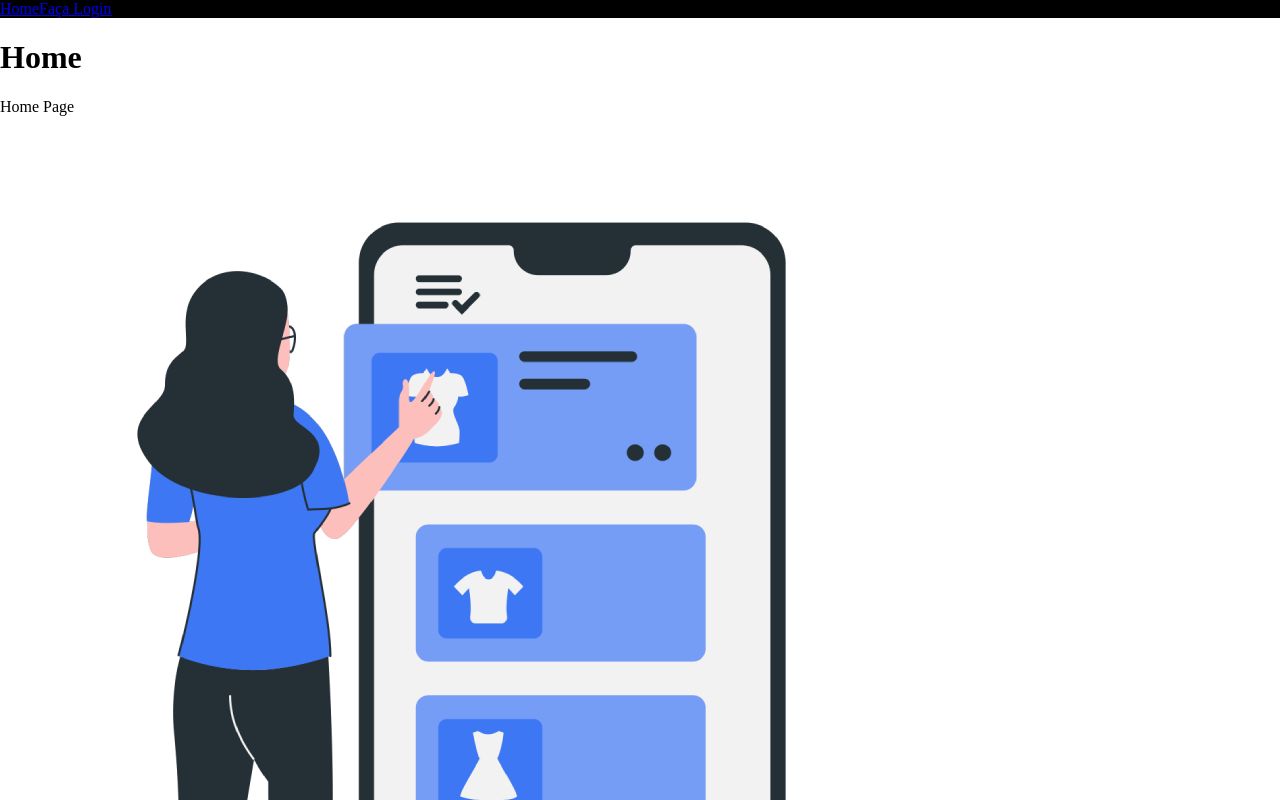
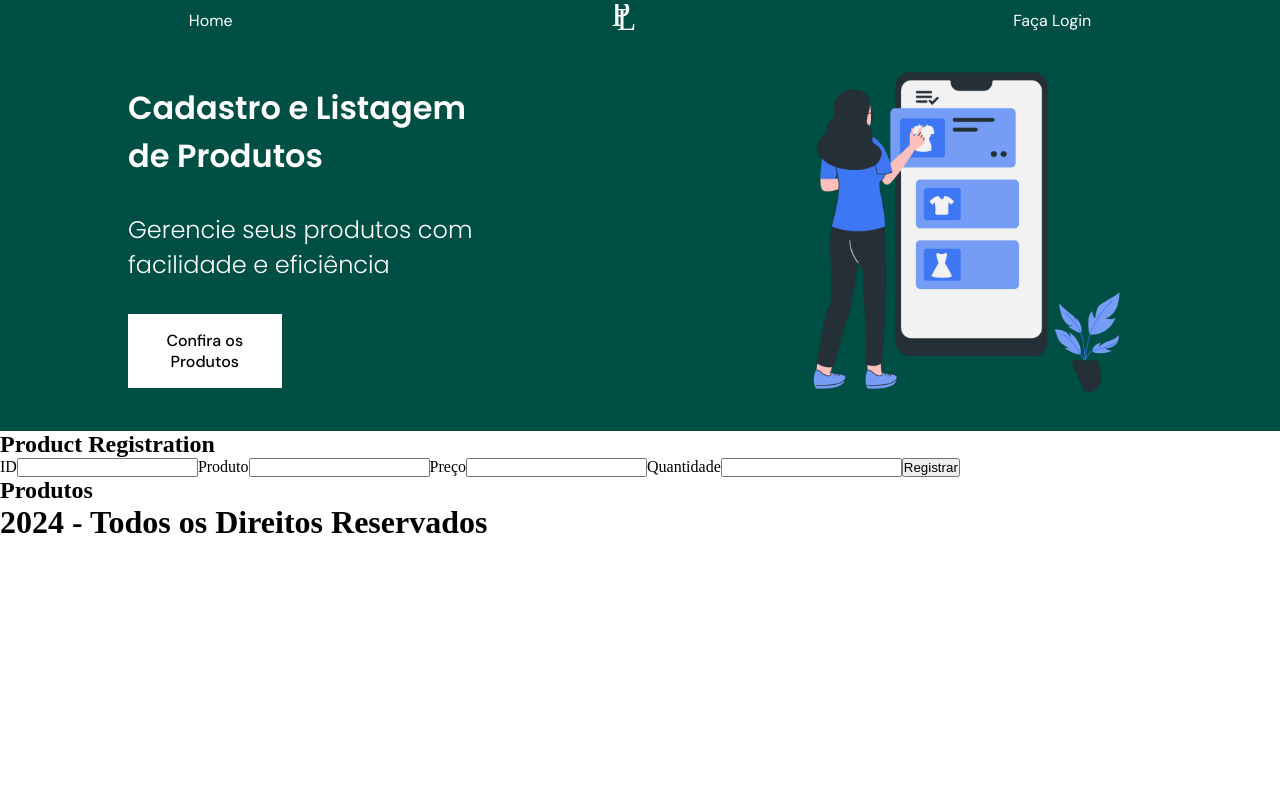
Before and after one commit to Vikcarvalhos/ProdList, a React (Vite) app: page / in a window 1280 px wide. Shown: the top 800 px of the page. Built offline with nearby package versions, Linux system fonts and the light colour scheme.

Commit message:
style: main and nav css style

```diff
--- a/src/components/Nav.jsx
+++ b/src/components/Nav.jsx
@@ -1,4 +1,7 @@
 import { Link } from 'react-router-dom';
+import logoBlack from '../assets/img/PLLogo.svg';
+import logoWhite from '../assets/img/PLLogoW.svg'
+import '../css/nav.css'
 
 function Nav() {
     const userInfo = localStorage.getItem('userInfo');
@@ -12,12 +15,19 @@ function Nav() {
         <>
             <header className='menu'>
                 <nav className='nav-menu'>
+                    <div className='nav-link-container'>
                         <Link to='/'>Home</Link>
+                    </div>
+                    <div className='nav-logo-container'>
+                        <Link to='/'><img className='nav-logo' src={logoWhite}/></Link>
+                    </div>
+                    <div className='nav-user-container'>
                         {userInfo ? (
                             <button onClick={handleLogoff}>Logoff</button>
                         ) : (
                             <Link to='/login'>Faça Login</Link>
                         )}
+                    </div>
                 </nav>
             </header>
         </>
--- /dev/null
+++ b/src/css/nav.css
@@ -0,0 +1,24 @@
+.menu{
+    background-color: var(--page-color-1);
+    font-family: "DM Sans", sans-serif;
+
+    .nav-menu{
+        display: flex;
+        justify-content: space-around;
+        align-items: center;
+        height: 5vh;
+        color: white;
+
+        a{
+            color: white;
+            text-decoration: none;
+        };
+
+        .nav-logo-container{
+            height: 80%;
+            .nav-logo{
+                height: 80%;
+            };
+        };
+    }
+}
--- a/src/css/style.css
+++ b/src/css/style.css
@@ -1,9 +1,53 @@
-body{
+@import url('https://fonts.googleapis.com/css2?family=DM+Sans:ital,opsz,wght@0,9..40,100..1000;1,9..40,100..1000&family=Poppins:ital,wght@0,100;0,200;0,300;0,400;0,500;0,600;0,700;0,800;0,900;1,100;1,200;1,300;1,400;1,500;1,600;1,700;1,800;1,900&display=swap');
+
+
+*{
     margin: 0;
     padding: 0;
     box-sizing: border-box;
+    --page-color-1: #004F44;
 }
 
-.menu{
-    background-color: black;
-}
+.main-container{
+    background-color: var(--page-color-1);
+    font-family: "Poppins", sans-serif;
+    color: white;
+
+    .main-content{
+        display: flex;
+        justify-content: space-around;
+        align-items: center;
+
+        .main-text{
+            display: flex;
+            flex-direction: column;
+            gap: 2rem;
+            width: 30%;
+            .home-title{
+                font-size: 2rem;
+                font-weight: 600;
+            };
+            .home-subtitle{
+                font-size: 1.5rem;
+                font-weight: 300;
+            };
+            .home-button{
+                font-family: "DM Sans", sans-serif;
+                width: 40%;
+                background-color: white;
+                padding: 1rem 2rem;
+                border: none;
+                font-size: 1rem;
+                font-weight: 500;
+                cursor: pointer;
+            };
+        }
+        .main-image{
+            width: 30%;
+
+            img{
+                width: 100%;
+            };
+        };
+    };
+};
--- a/src/routes/Home.jsx
+++ b/src/routes/Home.jsx
@@ -5,13 +5,14 @@ function Home(){
 
     return(
         <>
-            <main>
-                <div className="main-container">
-                    <div>
-                        <h1>Home</h1>
-                        <p>Home Page</p>
+            <main className='main-container'>
+                <div className="main-content">
+                    <div className='main-text'>
+                        <h1 className='home-title'>Cadastro e Listagem de Produtos</h1>
+                        <h2 className='home-subtitle'>Gerencie seus produtos com facilidade e eficiência</h2>
+                        <button className='home-button'>Confira os Produtos</button>
                     </div>
-                    <div>
+                    <div className='main-image'>
                         <img id='mainImg' src={mainImg} alt='mulher escolhendo produto'/>
                     </div>
                 </div>
```
Also changed, not shown: src/assets/img/PLLogo.svg (added), src/assets/img/PLLogoW.svg (added). Lines whose indentation alone changed are shown as unchanged.
